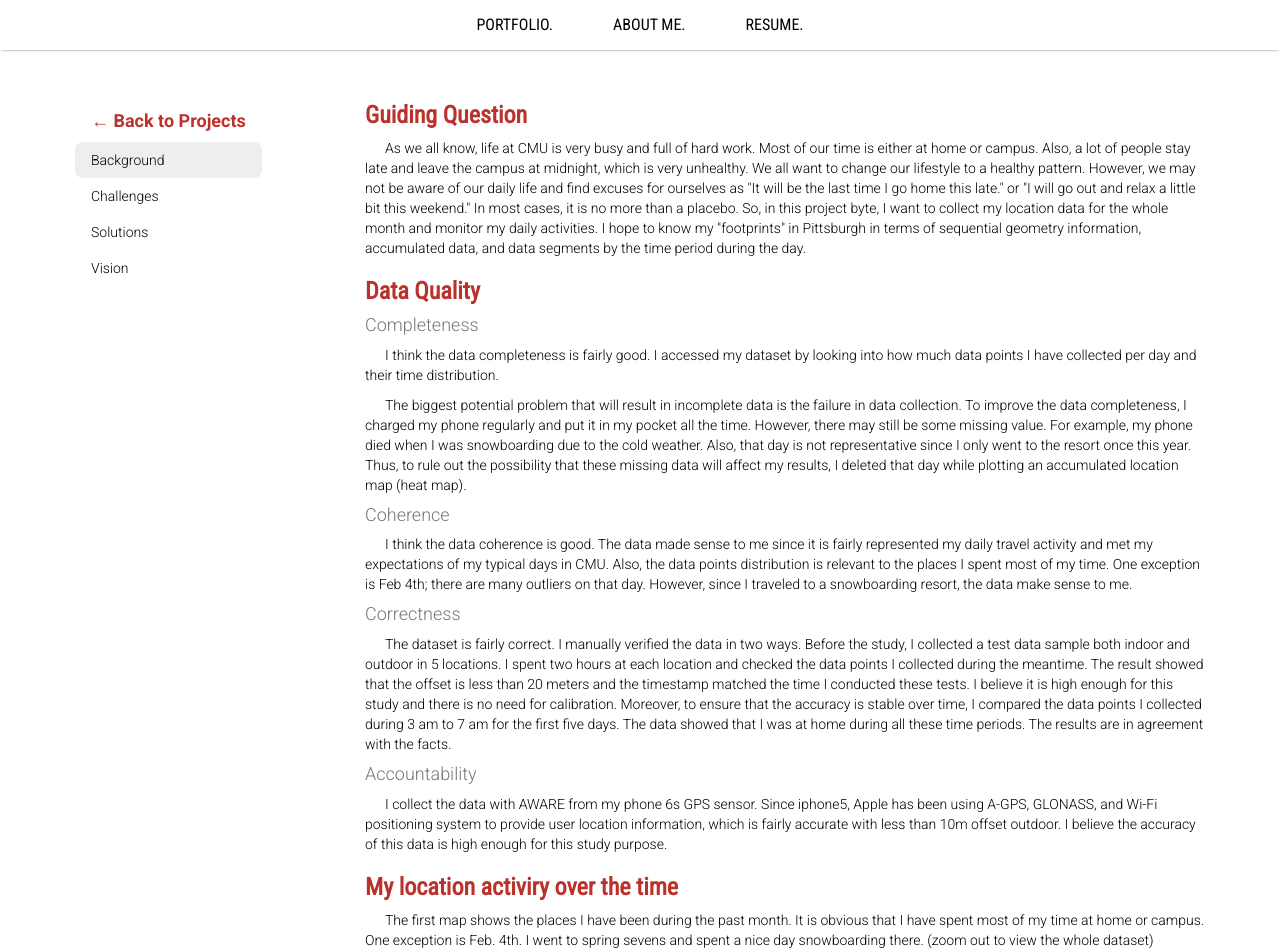
After one commit to megacreep/goddess, a Django app: template portfolio/templates/portfolio/footprint.html in a window 1280 px wide. The commit adds this page. Shown: the top 952 px of the page. Run offline with Django 3.2, Linux system fonts and the light colour scheme; the template is opened without the code that fills it, so the values that code supplies are empty; parts of the project's set-up code (start-up, migrations or seed data) failed here and were passed over; some libraries are stand-ins or nearby versions.

Commit message:
improvement

```diff
--- a/portfolio/static/portfolio/css/project.css
+++ b/portfolio/static/portfolio/css/project.css
@@ -112,3 +112,15 @@
 	height: auto;
 	float: right;
 }
+
+body.embed a.powered-by {
+	visibility: hidden;
+}
+
+.headroom--unpinned {
+	visibility: hidden;
+}
+
+.headroom--bottom {
+	visibility: visible;
+}
--- /dev/null
+++ b/portfolio/static/portfolio/js/jquery.headroom.js
@@ -0,0 +1,43 @@
+(function($) {
+
+  if(!$) {
+    return;
+  }
+
+  ////////////
+  // Plugin //
+  ////////////
+
+  $.fn.headroom = function(option) {
+    return this.each(function() {
+      var $this   = $(this),
+        data      = $this.data('headroom'),
+        options   = typeof option === 'object' && option;
+
+      options = $.extend(true, {}, Headroom.options, options);
+
+      if (!data) {
+        data = new Headroom(this, options);
+        data.init();
+        $this.data('headroom', data);
+      }
+      if (typeof option === 'string') {
+        data[option]();
+
+        if(option === 'destroy'){
+          $this.removeData('headroom');
+        }
+      }
+    });
+  };
+
+  //////////////
+  // Data API //
+  //////////////
+
+  $('[data-headroom]').each(function() {
+    var $this = $(this);
+    $this.headroom($this.data());
+  });
+
+}(window.Zepto || window.jQuery));
--- a/portfolio/static/portfolio/js/main.js
+++ b/portfolio/static/portfolio/js/main.js
@@ -135,6 +135,8 @@ jQuery(function ($) {
 
         $('.navbar-nav a[href$="' + $('body > section:first').attr('id') + '/"]').parent().addClass("active");
 
+        $('.headroom').headroom();
+
         // Handle ESC key (key code 27)
         document.addEventListener('keyup', function(e) {
             if (e.keyCode == 27) {
--- a/portfolio/templates/portfolio/base.html
+++ b/portfolio/templates/portfolio/base.html
@@ -80,9 +80,11 @@
 </footer>
 
 <script src="{% static 'portfolio/js/jquery.js' %}"></script>
+<script src="{% static 'portfolio/js/headroom.min.js' %}"></script>
 <script src="{% static 'portfolio/js/bootstrap.min.js' %}"></script>
 <script src="{% static 'portfolio/js/jquery.isotope.min.js' %}"></script>
 <script src="{% static 'portfolio/js/jquery.prettyPhoto.js' %}"></script>
+<script src="{% static 'portfolio/js/jquery.headroom.js' %}"></script>
 <script src="{% static 'portfolio/js/main.js' %}"></script>
 </body>
 </html>
--- /dev/null
+++ b/portfolio/templates/portfolio/footprint.html
@@ -0,0 +1,119 @@
+{% extends 'portfolio/projects_list.html' %}
+{% load staticfiles %}
+{% load i18n %}
+
+{% block project_detail %}
+  <section id="project_detail">
+    <div class="container">
+      <div class="row">
+        <div id="project_nav" class="col-sm-3">
+          <div class="nav-container">
+            <ul class="project_nav nav">
+              <li class="back"><a href="{% url 'portfolio:index' %}">&larr;  Back to Projects</a></li>
+              <li class="active"><a href="#background">Background</a></li>
+              <li><a href="#challenges">Challenges</a></li>
+              <li><a href="#solutions">Solutions</a></li>
+              <li><a href="#vision">Vision</a></li>
+            </ul>
+          </div>
+        </div>
+      <div id="content" class="col-sm-9">
+        <div>
+          <h2>Guiding Question</h2>
+          <p>
+            As we all know, life at CMU is very busy and full of hard work. Most of our time is either at home or campus. Also, a lot of people stay late and leave the campus at midnight, which is very unhealthy. We all want to change our lifestyle to a healthy pattern. However, we may not be aware of our daily life and find excuses for ourselves as "It will be the last time I go home this late." or "I will go out and relax a little bit this weekend." In most cases, it is no more than a placebo. So, in this project byte, I want to collect my location data for the whole month and monitor my daily activities. I hope to know my "footprints" in Pittsburgh in terms of sequential geometry information, accumulated data, and data segments by the time period during the day.
+          </p>
+        </div>
+
+        <h2>Data Quality</h2>
+          <h4>Completeness </h4>
+          <p>
+            I think the data completeness is fairly good. I accessed my dataset by looking into how much data points I have collected per day and their time distribution.
+          </p>
+          <p>
+            The biggest potential problem that will result in incomplete data is the failure in data collection. To improve the data completeness, I charged my phone regularly and put it in my pocket all the time. However, there may still be some missing value. For example, my phone died when I was snowboarding due to the cold weather. Also, that day is not representative since I only went to the resort once this year. Thus, to rule out the possibility that these missing data will affect my results, I deleted that day while plotting an accumulated location map (heat map).
+          </p>
+          <h4>Coherence </h4>
+          <p>
+            I think the data coherence is good. The data made sense to me since it is fairly represented my daily travel activity and met my expectations of my typical days in CMU. Also, the data points distribution is relevant to the places I spent most of my time. One exception is Feb 4th; there are many outliers on that day. However, since  I traveled to a snowboarding resort, the data make sense to me.
+          </p>
+          <h4>Correctness </h4>
+          <p>
+            The dataset is fairly correct.  I manually verified the data in two ways. Before the study, I  collected a test data sample both indoor and outdoor in 5 locations. I spent two hours at each location and checked the data points I collected during the meantime. The result showed that the offset is less than 20 meters and the timestamp matched the time I conducted these tests. I believe it is high enough for this study and there is no need for calibration. Moreover, to ensure that the accuracy is stable over time, I compared the data points I collected during 3 am to 7 am for the first five days. The data showed that I was at home during all these time periods. The results are in agreement with the facts.
+          </p>
+          <h4>Accountability </h4>
+          <p>
+            I collect the data with AWARE from my phone 6s GPS sensor. Since iphone5, Apple has been using A-GPS, GLONASS, and Wi-Fi positioning system to provide user location information, which is fairly accurate with less than 10m offset outdoor. I believe the accuracy of this data is high enough for this study purpose.
+          </p>
+
+        <h2>My location activiry over the time</h2>
+        <p>
+          The first map shows the places I have been during the past month. It is obvious that I have spent most of my time at home or campus. One exception is Feb. 4th. I went to spring sevens and spent a nice day snowboarding there.
+          (zoom out to view the whole dataset)
+        </p>
+
+        <iframe width="100%" height="520" frameborder="0" src="https://tianxinyu.carto.com/builder/26cd942a-fbf0-11e6-b8bb-0ef24382571b/embed" allowfullscreen webkitallowfullscreen mozallowfullscreen oallowfullscreen msallowfullscreen></iframe>
+
+
+        <h2>Time I spend on different locations</h2>
+        <p>
+          The following map shows my location data in different time segments during the day, from 8:00 am to 12:00 pm/ 0:00 am. If you choice the period from 10 pm to 12 pm,  you will find that about 1/3 of the days that I was at the campus. It is not that worse, actually,
+          probably better than your data? Still, the story would be different if we take samples from U Pitts as a reference.....LOL.
+        </p>
+
+        <iframe width="100%" height="520" frameborder="0" src="https://tianxinyu.carto.com/builder/f5116e9a-fcb5-11e6-bcc4-0e3ebc282e83/embed" allowfullscreen webkitallowfullscreen mozallowfullscreen oallowfullscreen msallowfullscreen></iframe>
+
+        <h2>Places I stay</h2>
+        <p>
+          The following map is a heat map that shows my accumulated location data. I cleaned out the snowboarding day to make this dataset more representative. The places I spend most of my time were my home, Gates, NSH, FMS building, and the bus stop.
+          I assume that there would be a big red spot for the gym. However, I spent quite a lot time to find it .....
+          <b>click the white circle to view!</b>
+        </p>
+
+         <iframe width="100%" height="520" frameborder="0" src="https://tianxinyu.carto.com/builder/f35be25e-fc8a-11e6-aba7-0e3ff518bd15/embed" allowfullscreen webkitallowfullscreen mozallowfullscreen oallowfullscreen msallowfullscreen></iframe>
+
+
+        <h2>Real time monitor</h2>
+        <p>
+          Here is the real-time monitor of my location. There maybe some delay since I might not be able to sync my data to google cloud without wifi.
+          If you find me stay at campus at midnight, it would be nice to send me a message and push me go home....
+        </p>
+
+        <div id="map" style="height: 500px;">
+        </div>
+          <script>
+            function initMap() {
+              var uluru = {
+                lat: 37.3957033,
+                lng: -121.9934743
+              };
+              var map = new google.maps.Map(document.getElementById('map'), {
+                zoom: 17,
+                center: uluru
+              });
+              var infowindow = new google.maps.InfoWindow({
+                content: new Date().toString()
+              });
+              var marker = new google.maps.Marker({
+                position: uluru,
+                map: map
+              });
+              marker.addListener('click', function() {
+                infowindow.open(map, marker);
+              });
+            }
+          </script>
+          <script async defer src="https://maps.googleapis.com/maps/api/js?key=AIzaSyCF-j-Dkk-k-yUcgYjThf1_J6Wy5wlItd8&callback=initMap">
+          </script>
+      </div>
+    </div>
+  </section>
+
+  <section id="project_footer">
+    <div id="footer_container">
+      <a href="{% url 'portfolio:projects_tune' %}">&larr; Prev Project</a>
+      <a href="#project_detail">&uarr; Back to Top</a>
+      <a href="{% url 'portfolio:projects_tune' %}">&rarr; Prev Project</a>
+    </div>
+  </section>
+{% endblock %}
--- a/portfolio/templates/portfolio/projects_list.html
+++ b/portfolio/templates/portfolio/projects_list.html
@@ -11,7 +11,7 @@ All of these pages should implement the project_detail block.
 
 {% block content %}
 
-<div class="flexbox center header">
+<header class="flexbox center header headroom">
   <div class="container">
     <div id="navbar" class="navbar navbar-default vertical-center">
       <div>
@@ -27,7 +27,7 @@ All of these pages should implement the project_detail block.
       </div>
     </div>
   </div>
-</div>
+</header>
 
 <section id="projects">
   {% block project_detail %}
--- a/portfolio/urls.py
+++ b/portfolio/urls.py
@@ -17,6 +17,7 @@ urlpatterns = [
     url(r'^projects_ureveal/$', views.project_ureveal, name='projects_ureveal'),
     url(r'^projects_tune/$', views.project_tune, name='projects_tune'),
     url(r'^projects_renaissance/$', views.project_renaissance, name='projects_renaissance'),
+    url(r'^footprint/$', views.footprint, name='footprint'),
     url(r'^research/$', views.research, name='research'),
     url(r'^interests/$', views.interests, name='interests'),
     url(r'^contact/$', views.contact, name='contact'),
--- a/portfolio/views.py
+++ b/portfolio/views.py
@@ -80,8 +80,13 @@ def project_ureveal(request):
 def project_tune(request):
     return render(request, 'portfolio/project_tune.html')
 
+
 def project_renaissance(request):
     return render(request, 'portfolio/project_renaissance.html')
+
+
+def footprint(request):
+    return render(request, 'portfolio/footprint.html')
 
 def research1(request):
     return render(request, 'portfolio/research1.html')
```
Also changed, not shown: portfolio/static/portfolio/js/headroom.min.js (added).
